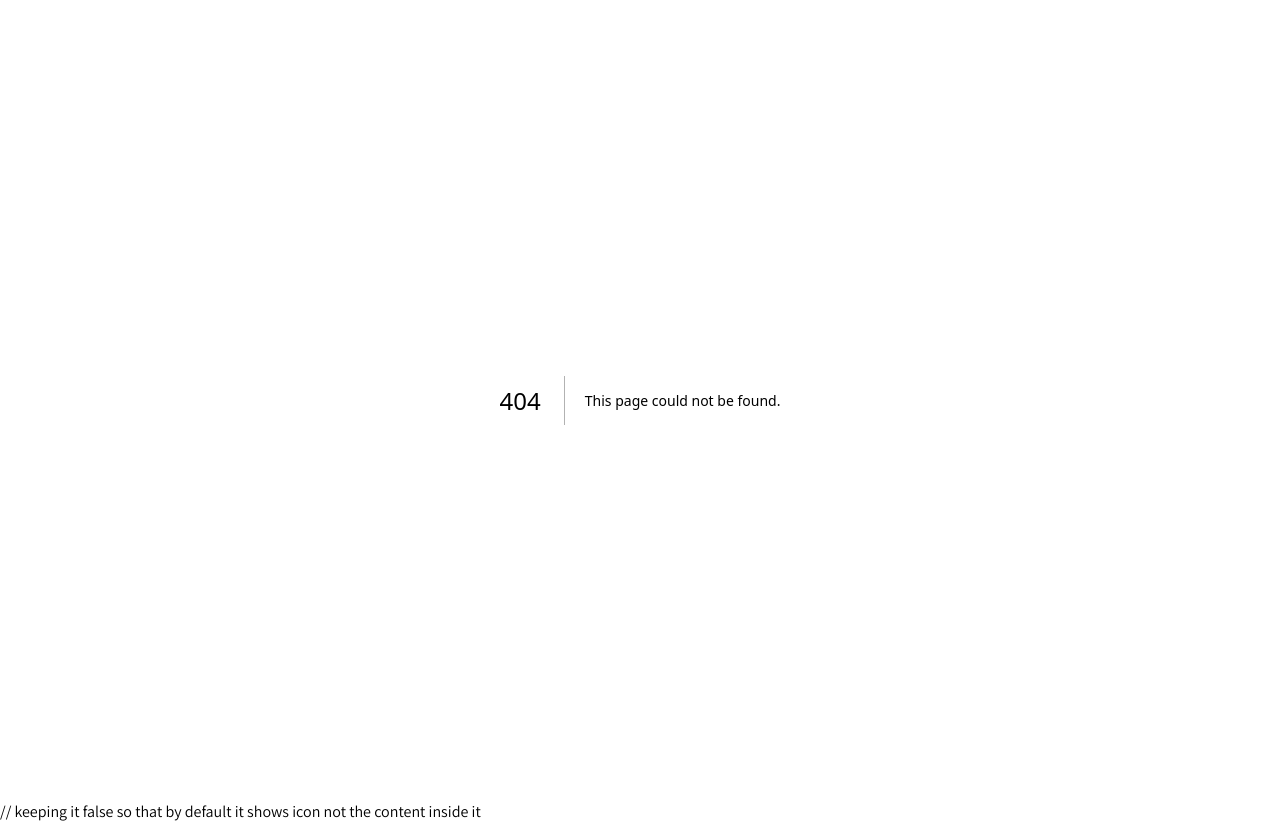
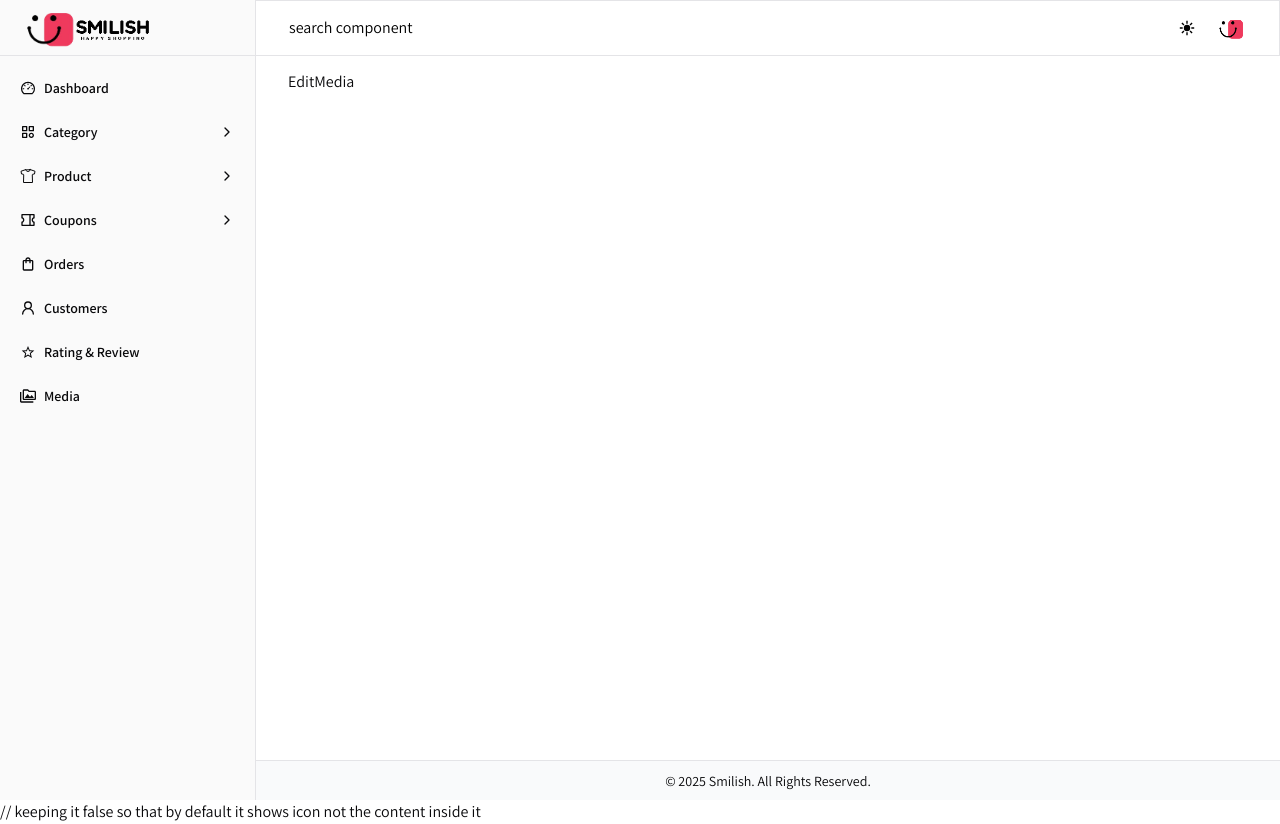
Before and after one commit to Chashmishlish/Nextjs-Ecommerce-Website, a Next.js app: page /admin/media/edit/1 in a window 1280 px wide. Before the commit this address had no page. Built offline with nearby package versions, Linux system fonts and the light colour scheme.

Commit message:
EditMediaPage!

```diff
--- /dev/null
+++ b/app/(root)/(admin)/admin/media/edit/[id]/page.jsx
@@ -0,0 +1,11 @@
+import React from 'react'
+
+const EditMedia = () => {
+  return (
+    <div>
+      EditMedia
+    </div>
+  )
+}
+
+export default EditMedia
```
